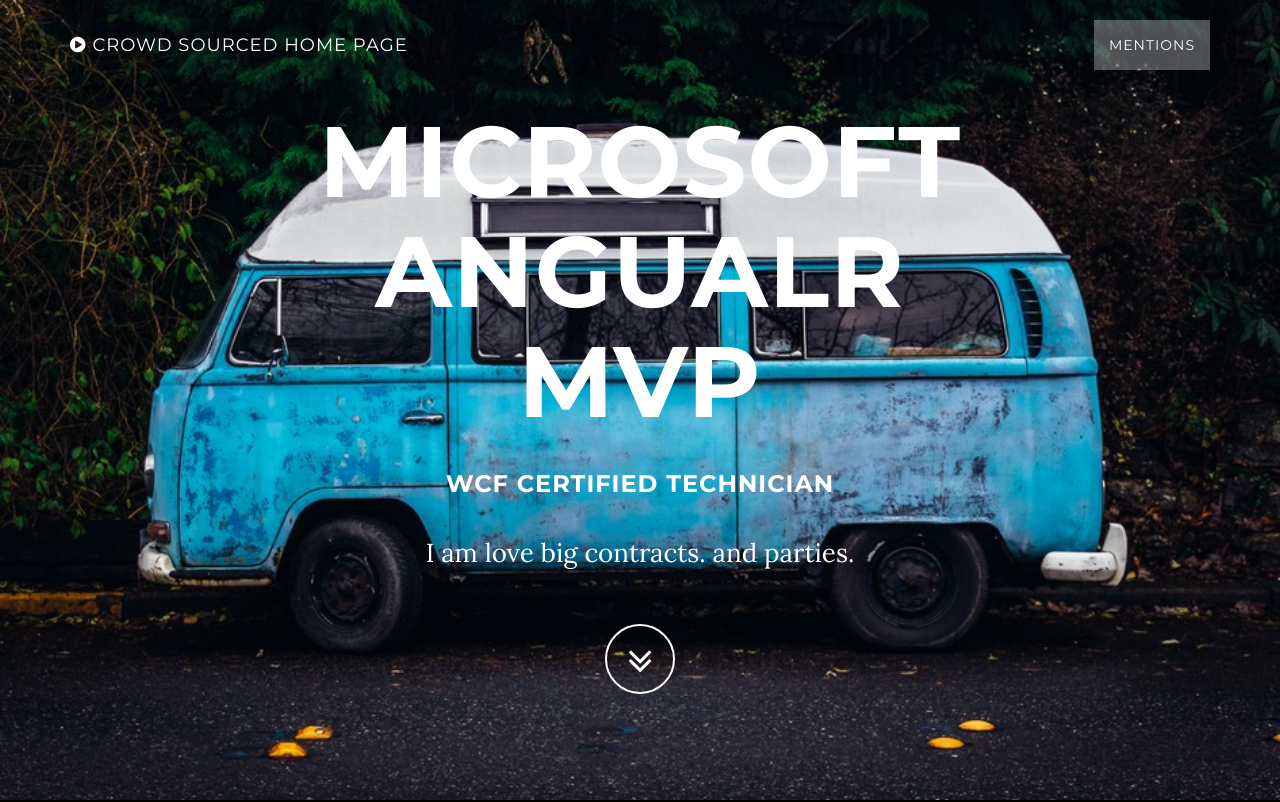
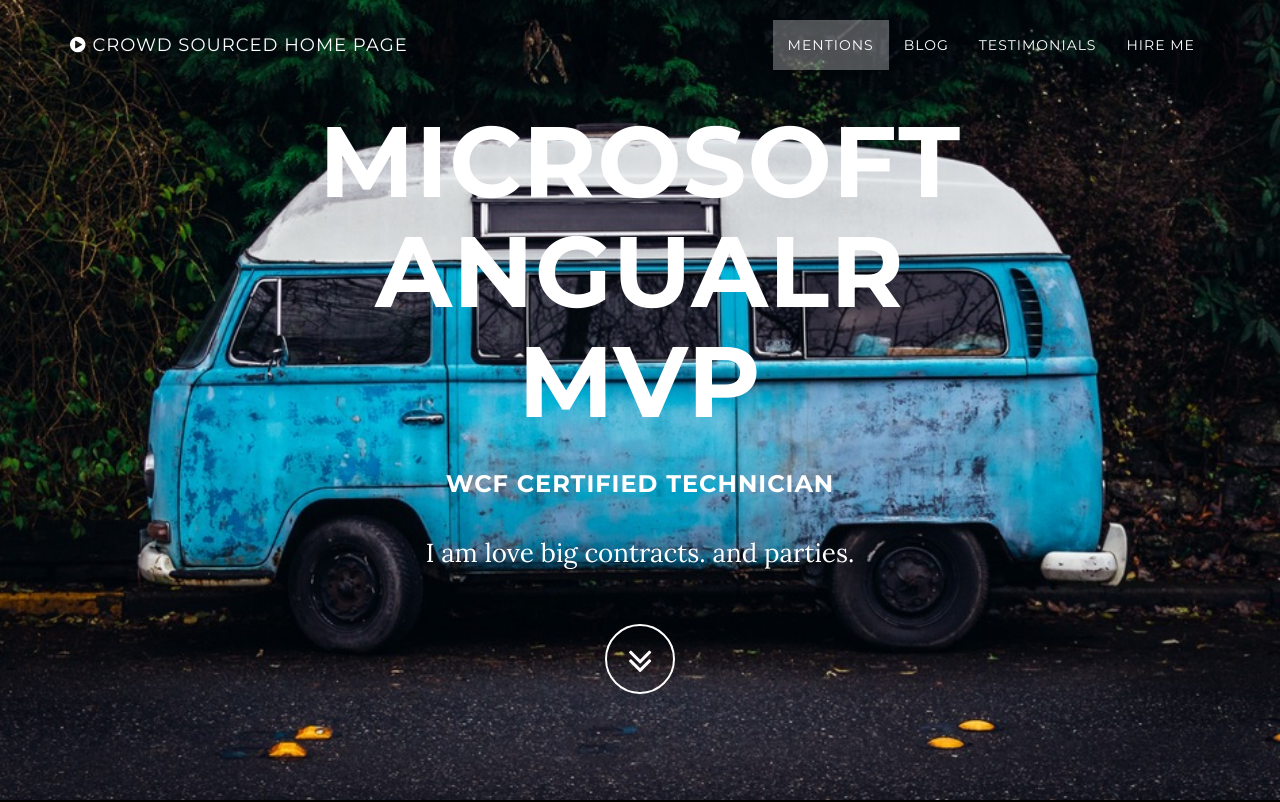
Before and after one commit to robashton/crowdsourcedhomepage, a plain HTML site: page index.html in a window 1280 px wide. Shown: the top 802 px of the page. Drawn offline with Linux system fonts and the light colour scheme; some packages are replaced by stand-ins of ours.

Commit message:
Update index.html

```diff
--- a/index.html
+++ b/index.html
@@ -59,6 +59,15 @@
                     </li>
                     <li>
                         <a class="page-scroll" href="#mentions">Mentions</a>
+                    </li>
+                    <li>
+                        <a href="http://codeofrob.com/blog.html">Blog</a>
+                    </li>
+                    <li>
+                        <a href="http://codeofrob.com/statements.html">Testimonials</a>
+                    </li>
+                    <li>
+                        <a href="http://codeofrob.com/hire.html">Hire Me</a>
                     </li>
                 </ul>
             </div>
```
